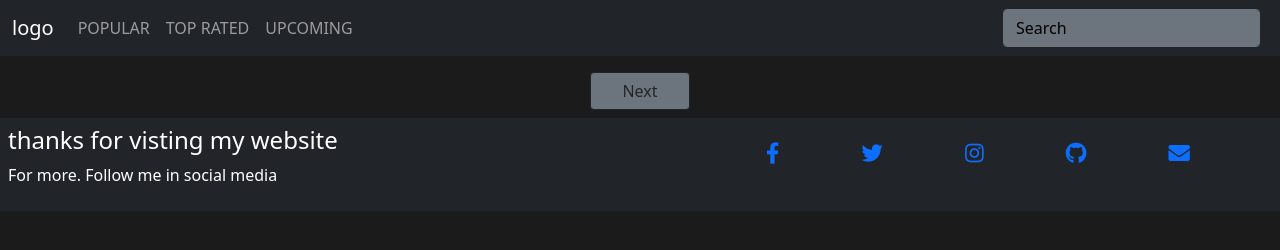
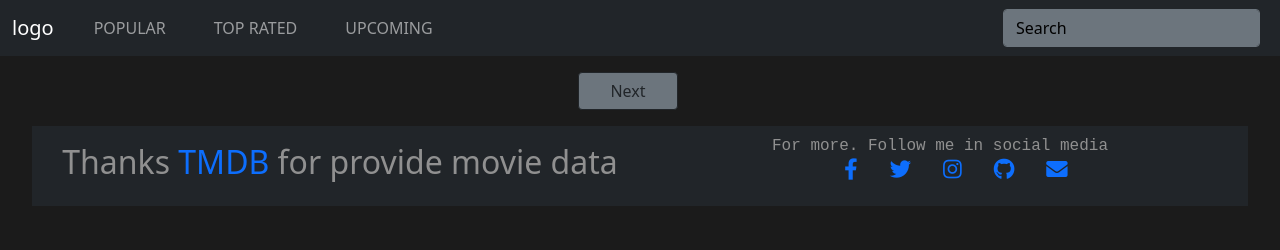
Before and after one commit to WDezzo/Movie-gallary, a plain HTML site: page index.html in a window 1280 px wide. Drawn offline with Linux system fonts and the light colour scheme; no server answers.

Commit message:
edit some style

```diff
--- a/index.html
+++ b/index.html
@@ -40,12 +40,12 @@
       <button id="nextPage" class="btn btn-secondary btn-outline-dark col-md-4 button">Next</button>
     </div>
     <footer>
-      <div id="footer-container" class="row bg-dark p-2 mt-2">
+      <div id="footer-container" class="row bg-dark">
         <div id="copy-right" class="col-sm-6">
-          <h4 class="thanks">thanks for visting my website</h4>
-          <p>For more. Follow me in social media</p>
+          <h4 class="thanks">Thanks <a class="tmbd" href="">TMDB</a> for provide movie data</h4>
         </div>
         <div id="contact" class="col-sm-6">
+          <p>For more. Follow me in social media</p>
           <ul class="contact-list-container">
             <li>
               <a href="" target="_blank">
--- a/style.css
+++ b/style.css
@@ -2,7 +2,9 @@
     --primery-color:#212529 !important;
     --secondary-color:#1b1b1b;
 }
-
+html{
+    overflow-x: hidden;
+}
 body{
     background-color: var(--secondary-color);
     color:#fff;
@@ -86,6 +88,7 @@ main{
 #changePage{
     display: flex;
     justify-content: center;
+    max-width: 100vw;
 }
 .button{
     max-width: 100px;
@@ -94,16 +97,36 @@ main{
 .hidden{
     display: none;
 }
+#footer-container{
+    margin: 0 2rem;
+    margin-top: 1rem;
+    padding: 0.5rem;
+    color:#909090;
+}
+#copy-right{
+display: flex;
+justify-content: center;
+align-items: center;
+}
+h4{
+    text-align: center;
+    font-size: xx-large;
+}
+#contact p{
+    text-align: center;
+    font-family: monospace;
+    margin-bottom: 0;
+}
 .contact-list-container{
     display: flex;
     flex-wrap: wrap;
-    justify-content: space-evenly;
-    margin-top: 1rem;
+    justify-content: center;
+
+}
+a{
+    text-decoration: none;
 }
 li{
     list-style: none;
+    margin: 0 1rem;
 }
-i:hover{
-    transform: scale(2rem);
-    transition: transform 0.5s ease-in-out;
-}
```
